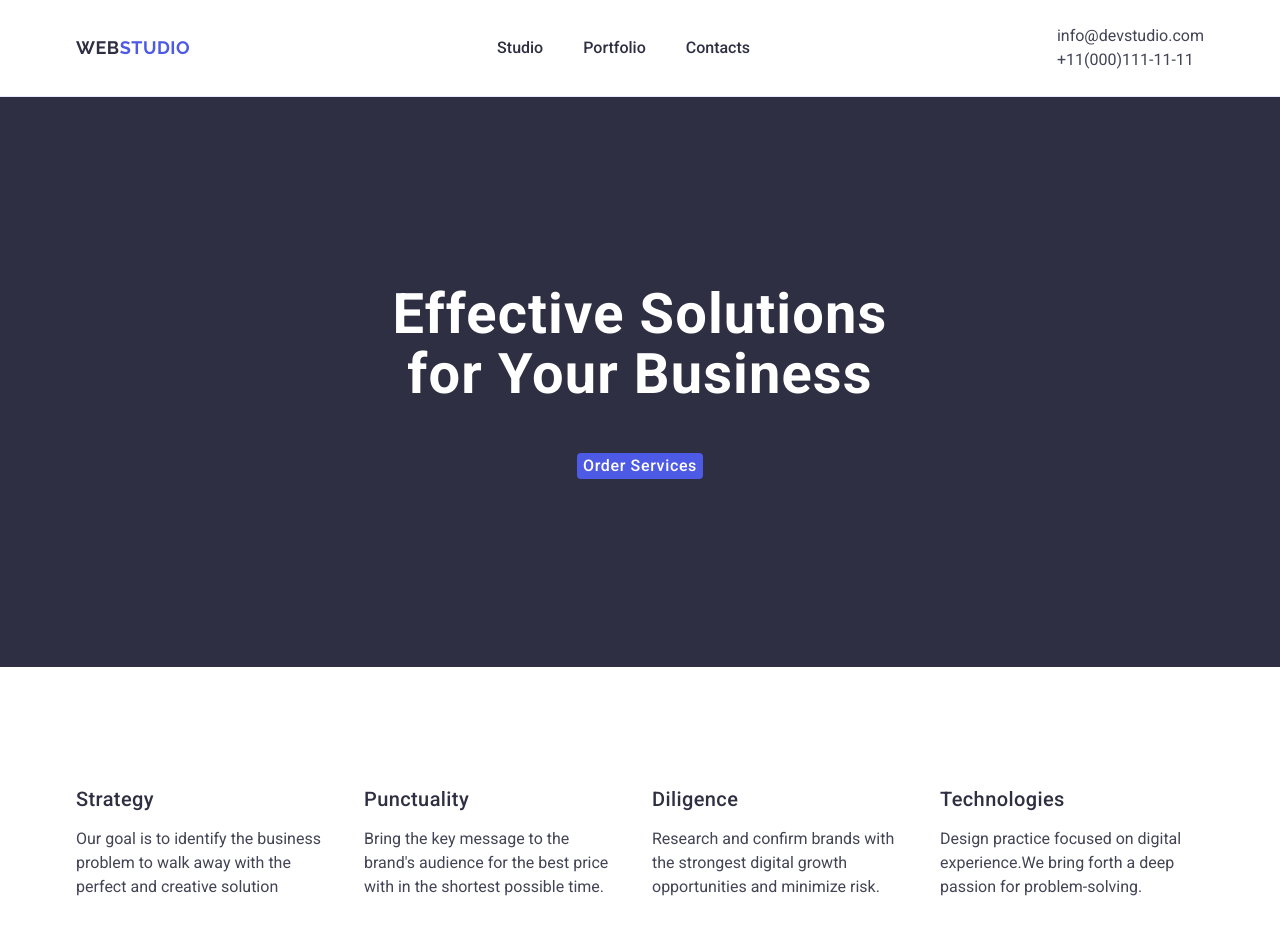
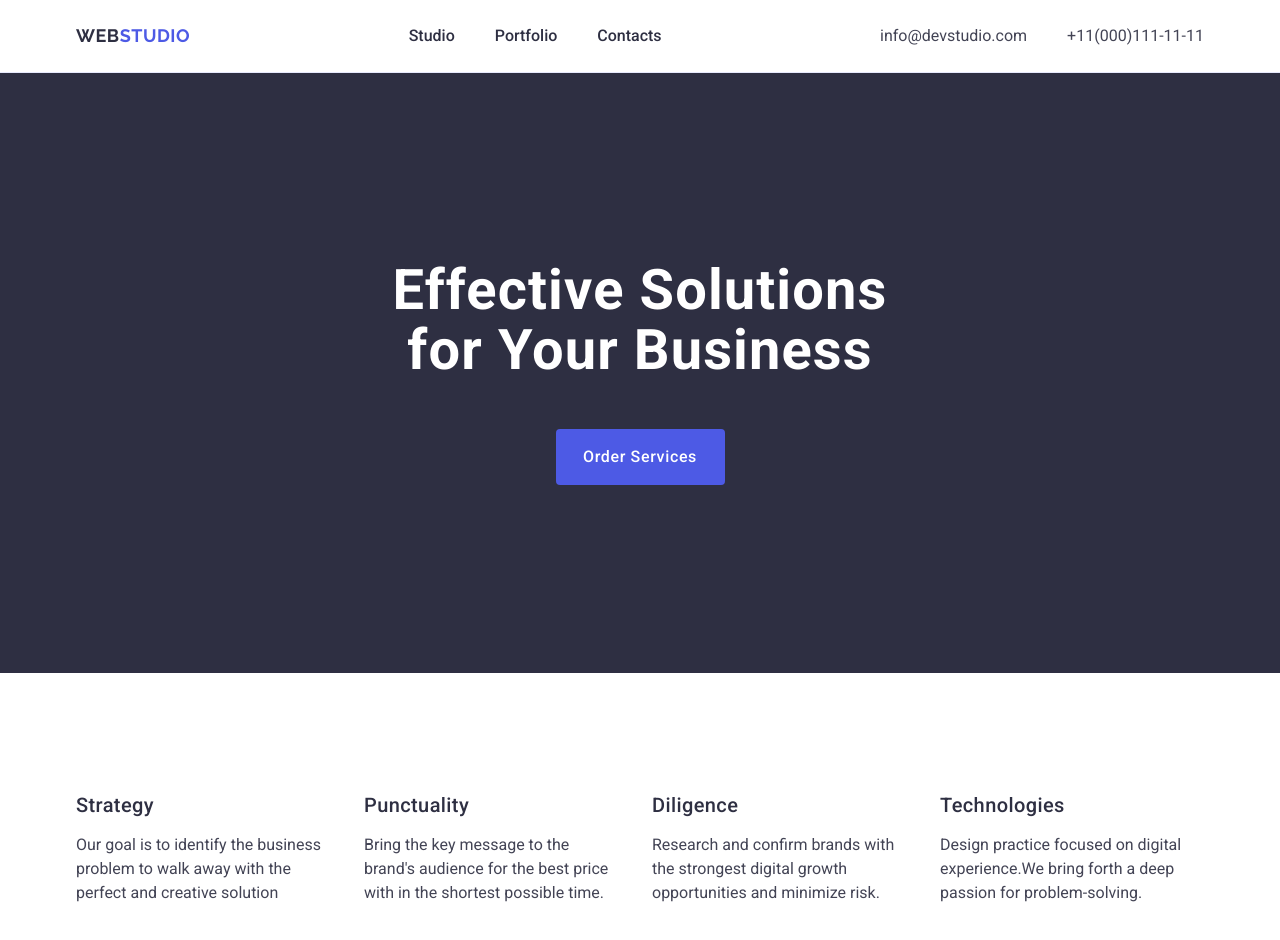
Before and after one commit to CigdemErgal/goit-markup-hw-03, a plain HTML site: page index.html in a window 1280 px wide. Shown: the top 940 px of the page. Drawn offline with nearby package versions, Linux system fonts and the light colour scheme.

Commit message:
header mail/tel hizalama+buton ölcüsü düzenlendi

```diff
--- a/css/styles.css
+++ b/css/styles.css
@@ -62,10 +62,14 @@ header .container {
 }
 .site-contacts {
   font-style: normal;
+  justify-content: flex-end;
+  align-items: center;
   display: flex;
   gap: 40px;
 }
 .contacts-list {
+  display: flex;
+  gap: 40px;
   font-size: 16px;
   color: #434455;
   text-decoration: none;
@@ -95,15 +99,22 @@ header .container {
   margin-bottom: 48px;
 }
 .hero-btn {
+  display: inline-flex;
+  justify-content: center;
+  align-items: center;
   cursor: pointer;
   background-color: #4d5ae5;
   color: #ffffff;
   font-weight: 500;
   font-size: 16px;
-  line-height: 1.5;
+  line-height: 1;
   letter-spacing: 0.04em;
   border: none;
   border-radius: 4px;
+  width: 169px;
+  height: 56px;
+  padding: 0;
+  text-align: center;
 }
 .hero-btn:hover,
 .hero-btn:focus {
```
